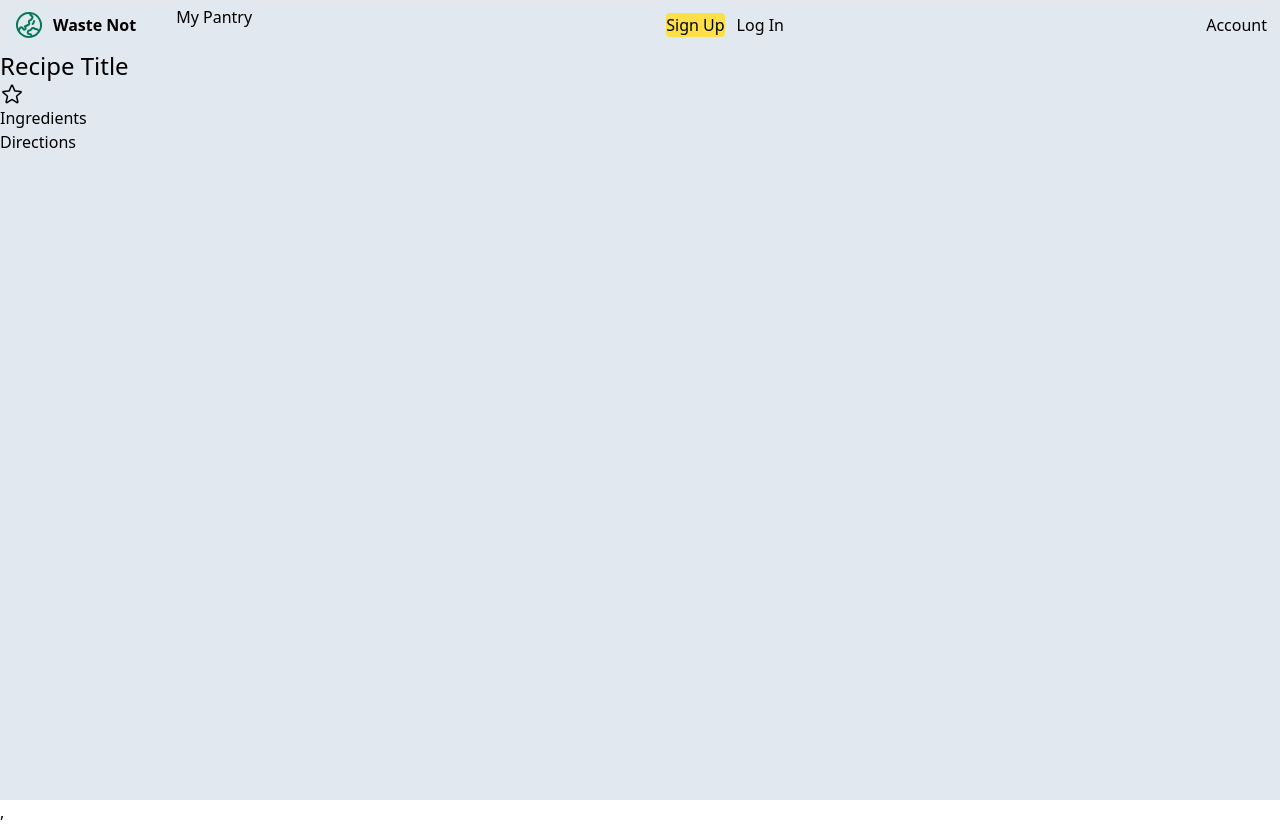
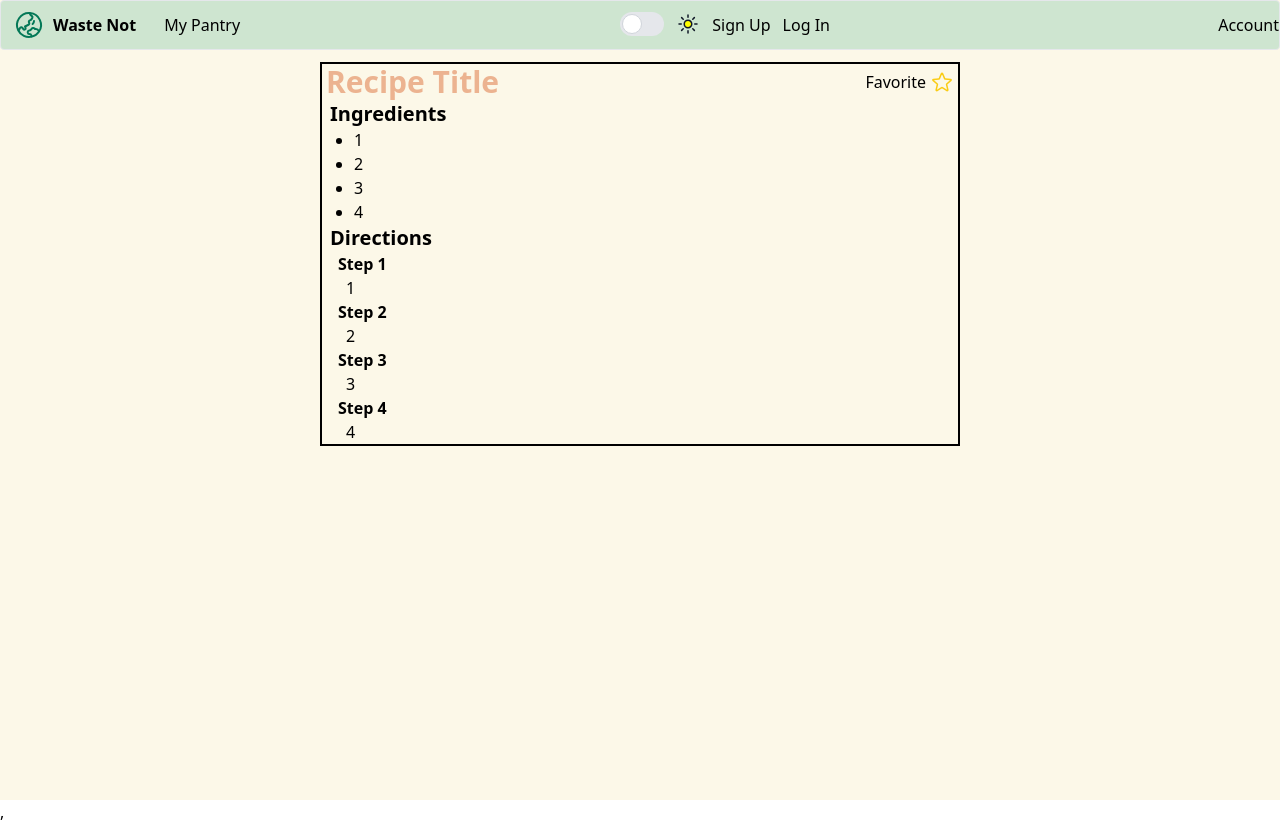
Before and after one commit to Blue-ocean-HR/blueocean-client, a React app: page /1234 in a window 1280 px wide. Built offline with nearby package versions, Linux system fonts and the light colour scheme; no server answers; the HTML template or start-up script is replaced by a standard one.

Commit message:
darkmode and full recipe route added

```diff
--- a/package.json
+++ b/package.json
@@ -24,6 +24,7 @@
     "@auth0/auth0-react": "^1.12.0",
     "axios": "^1.1.3",
     "express": "^4.18.2",
+    "framer-motion": "^7.6.7",
     "path": "^0.12.7",
     "react": "^18.2.0",
     "react-dom": "^18.2.0",
--- a/src/App.jsx
+++ b/src/App.jsx
@@ -1,14 +1,18 @@
-import React, {useEffect} from 'react';
+import React, {useEffect, useState} from 'react';
 import axios from 'axios'
+import {AnimatePresence, motion } from 'framer-motion'
 import DummyHome from './DummyHome.jsx';
 import Pantry from './components/pantry/Pantry.jsx'
 import RecipeFull from './components/RecipeFull.jsx'
 import Nav from './Nav.jsx'
-import {Routes, Route, Link} from 'react-router-dom'
+
+import {Routes, Route, Link, useLocation} from 'react-router-dom'
 import { useAuth0 } from "@auth0/auth0-react";
 const App = () => {
+
+  const location = useLocation();
   const { isLoading } = useAuth0();
-
+  const [darkMode, setDarkMode] = useState('')
   // if (isLoading) {
   //   return (
   //     <div className="page-layout">
@@ -16,19 +20,29 @@ const App = () => {
   //     </div>
   //   );
   // }
-
+  const darkToggle = () => {
+    darkMode === 'dark' ? setDarkMode('') : setDarkMode('dark')
+  }
 
   return (
-    <div className="bg-slate-200 h-screen">
-    <div >
-      <Nav />
-      <Routes>
+    <div className={darkMode}>
+    <div className="bg-light h-screen dark:bg-black">
+    <motion.div
+          initial={{opacity: 0}}
+          animate={{opacity: 1}}
+          exit={{opacity: 0}}
+          >
+      <Nav darkToggle={darkToggle}/>
+      <AnimatePresence>
+        <Routes location={location}>
           <Route path="/:recipeId" element={<RecipeFull />} />
           <Route path="/" element={<DummyHome />} />
           <Route path="/pantry" element={<Pantry />} />
         </Routes>
+      </AnimatePresence>
 
 
+    </motion.div>
     </div>
     </div>
   )
--- a/src/Nav.jsx
+++ b/src/Nav.jsx
@@ -1,9 +1,10 @@
 import React from 'react'
 import {Link} from 'react-router-dom'
 import {NavBarButtons} from './components/mobile-nav-bar-buttons.jsx'
+import DarkButton from './components/DarkButton.jsx'
 
 
-const Nav = () => {
+const Nav = ({darkToggle}) => {
   const [mobileToggle, setMobileToggle] = React.useState("hidden")
 
   const handleMobile = () => {
@@ -13,7 +14,7 @@ const Nav = () => {
     // Use the sticky class to make the nav fixed
   <nav className="sticky top-0 z-30">
     {/* remove the max-w-7xl to make full width */}
-    <div className="xl:max-w-7xl mx-auto border bg-sage text-black rounded">
+    <div className="xl:max-w-7xl mx-auto border bg-secondary dark:bg-black  dark:border-white dark:text-white text-black rounded">
       {/* use justify between to place divs left center and right on nav bar */}
       <div className="flex justify-between">
           {/* Logo */}
@@ -29,17 +30,20 @@ const Nav = () => {
             </Link>
         </div>
           {/* Primary Nav */}
+          <div className="flex items-center">
           <Link to="/pantry">
-            <div className="py-1 px-3 hover:text-gray-900">
+            <div className=" hover:text-gray-900">
             My Pantry
             </div>
 
             </Link>
+            </div>
           </div>
 
 
           {/* Secondary Nav */}
           <div className="hidden md:flex items-center space-x-1">
+          <DarkButton darkToggle={darkToggle} />
           <NavBarButtons />
           {/* <div className="py-3 px-3">Login</div>
           <div className="py-3 px-3">Signup</div> */}
@@ -47,7 +51,12 @@ const Nav = () => {
 
             {/* Place authenticate button here */}
           </div>
-          <div className="py-3 px-3 hover:text-gray-900">Account</div>
+          <div className="flex items-center ">
+
+          <div className=" hover:text-gray-900">Account</div>
+          </div>
+
+
           <div className="md:hidden flex items-center">
               <button onClick={handleMobile}>
                 <svg className="w-6 h-6" xmlns="http://www.w3.org/2000/svg" fill="none" viewBox="0 0 24 24" strokeWidth={1.5} stroke="currentColor" >
@@ -59,6 +68,7 @@ const Nav = () => {
     </div>
     {/* mobile menu */}
     <div className={`${mobileToggle} md:hidden`}>
+      <DarkButton darkToggle={darkToggle} />
       <NavBarButtons />
       {/* <a className="block py-2 px-4 text-sm hover:bg-gray-200">Login</a>
       <a className="block py-2 px-4 text-sm hover:bg-gray-200">Signup</a> */}
--- /dev/null
+++ b/src/components/DarkButton.jsx
@@ -0,0 +1,29 @@
+import React, {useState} from 'react'
+
+const DarkButton = ({darkToggle}) => {
+  const [icon, setIcon] = useState(true)
+  const handleClick = () => {
+    darkToggle()
+    icon ? setIcon(false) : setIcon(true)
+  }
+  return (
+    <div className="mt-1 mr-2">
+      <label className="inline-flex relative items-center cursor-pointer">
+    <input onClick={handleClick} type="checkbox" value="" className="sr-only peer" />
+    <div className=" w-11 h-6 bg-gray-200 peer-focus:outline-none peer-focus:ring-4 peer-focus:ring-blue-300 dark:peer-focus:ring-blue-800 rounded-full peer dark:bg-gray-700 peer-checked:after:translate-x-full peer-checked:after:border-white after:content-[''] after:absolute after:top-[2px] after:left-[2px] after:bg-white after:border-gray-300 after:border after:rounded-full after:h-5 after:w-5 after:transition-all dark:border-gray-600 peer-checked:bg-blue-600"></div>
+    <span className="ml-3 text-sm font-medium text-gray-900 dark:text-gray-300">
+      {icon ?
+      <svg className="w-6 h-6" xmlns="http://www.w3.org/2000/svg" fill="yellow" viewBox="0 0 24 24" strokeWidth={1.5} stroke="currentColor" >
+        <path strokeLinecap="round" strokeLinejoin="round" d="M12 3v2.25m6.364.386l-1.591 1.591M21 12h-2.25m-.386 6.364l-1.591-1.591M12 18.75V21m-4.773-4.227l-1.591 1.591M5.25 12H3m4.227-4.773L5.636 5.636M15.75 12a3.75 3.75 0 11-7.5 0 3.75 3.75 0 017.5 0z" />
+      </svg> :
+          <svg className="w-6 h-6 text-white" xmlns="http://www.w3.org/2000/svg" fill="black" viewBox="0 0 24 24" strokeWidth={1.5} stroke="currentColor" className="w-6 h-6">
+          <path strokeLinecap="round" strokeLinejoin="round" d="M21.752 15.002A9.718 9.718 0 0118 15.75c-5.385 0-9.75-4.365-9.75-9.75 0-1.33.266-2.597.748-3.752A9.753 9.753 0 003 11.25C3 16.635 7.365 21 12.75 21a9.753 9.753 0 009.002-5.998z" />
+        </svg>
+      }
+    </span>
+  </label>
+  </div>
+  )
+}
+
+export default DarkButton;
--- a/src/components/RecipeFull.jsx
+++ b/src/components/RecipeFull.jsx
@@ -1,25 +1,51 @@
-import React from 'react'
+import React, {useState} from 'react'
+import {motion} from 'framer-motion'
 
 
 
 const RecipeFull = () => {
+  const [favoriteClass, setFavoriteClass] = useState('none')
+  const handleFavorite = () => {
+    favoriteClass === 'none' ? setFavoriteClass("yellow") : setFavoriteClass("none")
+  }
   return (
-    <div className="flex flex-col">
-      <div>
-      <h1 className="text-2xl">Recipe Title</h1>
-      <div>
-        <svg xmlns="http://www.w3.org/2000/svg" fill="none" viewBox="0 0 24 24" strokeWidth={1.5} stroke="currentColor" className="w-6 h-6">
-                <path strokeLinecap="round" strokeLinejoin="round" d="M11.48 3.499a.562.562 0 011.04 0l2.125 5.111a.563.563 0 00.475.345l5.518.442c.499.04.701.663.321.988l-4.204 3.602a.563.563 0 00-.182.557l1.285 5.385a.562.562 0 01-.84.61l-4.725-2.885a.563.563 0 00-.586 0L6.982 20.54a.562.562 0 01-.84-.61l1.285-5.386a.562.562 0 00-.182-.557l-4.204-3.602a.563.563 0 01.321-.988l5.518-.442a.563.563 0 00.475-.345L11.48 3.5z" />
-        </svg>
-    </div>
+    <motion.div className="mt-3 flex justify-center items-center"
+      initial={{opacity: 0}}
+      animate={{opacity: 1}}
+      exit={{opacity: 0}}
+    >
+    <div className="ml-4 mr-4 md:w-3/4 lg:w-1/2 w-full flex flex-col border-black border-2">
+
+      <div className="w-full flex justify-between">
+        <h1 className=" ml-1 self-start text-3xl font-black text-accent">Recipe Title</h1>
+        <div className="flex items-center">Favorite
+        <button onClick={handleFavorite}>
+          <svg className="ml-1 mr-1 self-center w-6 h-6 text-yellow-400" xmlns="http://www.w3.org/2000/svg" fill={favoriteClass} viewBox="0 0 24 24" strokeWidth={1.5} stroke="currentColor" >
+                  <path strokeLinecap="round" strokeLinejoin="round" d="M11.48 3.499a.562.562 0 011.04 0l2.125 5.111a.563.563 0 00.475.345l5.518.442c.499.04.701.663.321.988l-4.204 3.602a.563.563 0 00-.182.557l1.285 5.385a.562.562 0 01-.84.61l-4.725-2.885a.563.563 0 00-.586 0L6.982 20.54a.562.562 0 01-.84-.61l1.285-5.386a.562.562 0 00-.182-.557l-4.204-3.602a.563.563 0 01.321-.988l5.518-.442a.563.563 0 00.475-.345L11.48 3.5z" />
+          </svg>
+          </button>
+          </div>
       </div>
-      <div>
-        <h3>Ingredients</h3>
+      <div className="ml-2 w-full">
+        <h3 className="text-xl font-bold">Ingredients</h3>
+        <ul className="ml-2 list-disc">
+          {[1,2,3,4].map(item => {
+            return <li className="ml-4">{item}</li>
+          })}
+        </ul>
       </div>
-      <div>
-        <h3>Directions</h3>
+      <div className="ml-2">
+        <h3 className="text-xl font-bold">Directions</h3>
+        {[1,2,3,4].map(item => {
+            return (
+              <ul className="font-bold ml-2">Step {item}
+            <li className="font-normal ml-2">{item}</li>
+            </ul>
+            )
+          })}
       </div>
     </div>
+    </motion.div>
   )
 }
 
--- a/src/components/signup-button.jsx
+++ b/src/components/signup-button.jsx
@@ -16,7 +16,7 @@ export const SignupButton = () => {
   };
 
   return (
-    <button className="bg-yellow-300 rounded mr-3" onClick={handleSignUp}>
+    <button className=" rounded mr-3" onClick={handleSignUp}>
       Sign Up
     </button>
   );
--- a/tailwind.config.js
+++ b/tailwind.config.js
@@ -4,6 +4,7 @@ const defaultTheme = require('tailwindcss/defaultTheme');
 
 module.exports = {
   content: ['./src/**/*.{js,jsx}'],
+  darkMode: 'class',
   theme: {
     extend: {
       fontFamily: {
```
Lines whose indentation alone changed are shown as unchanged.
